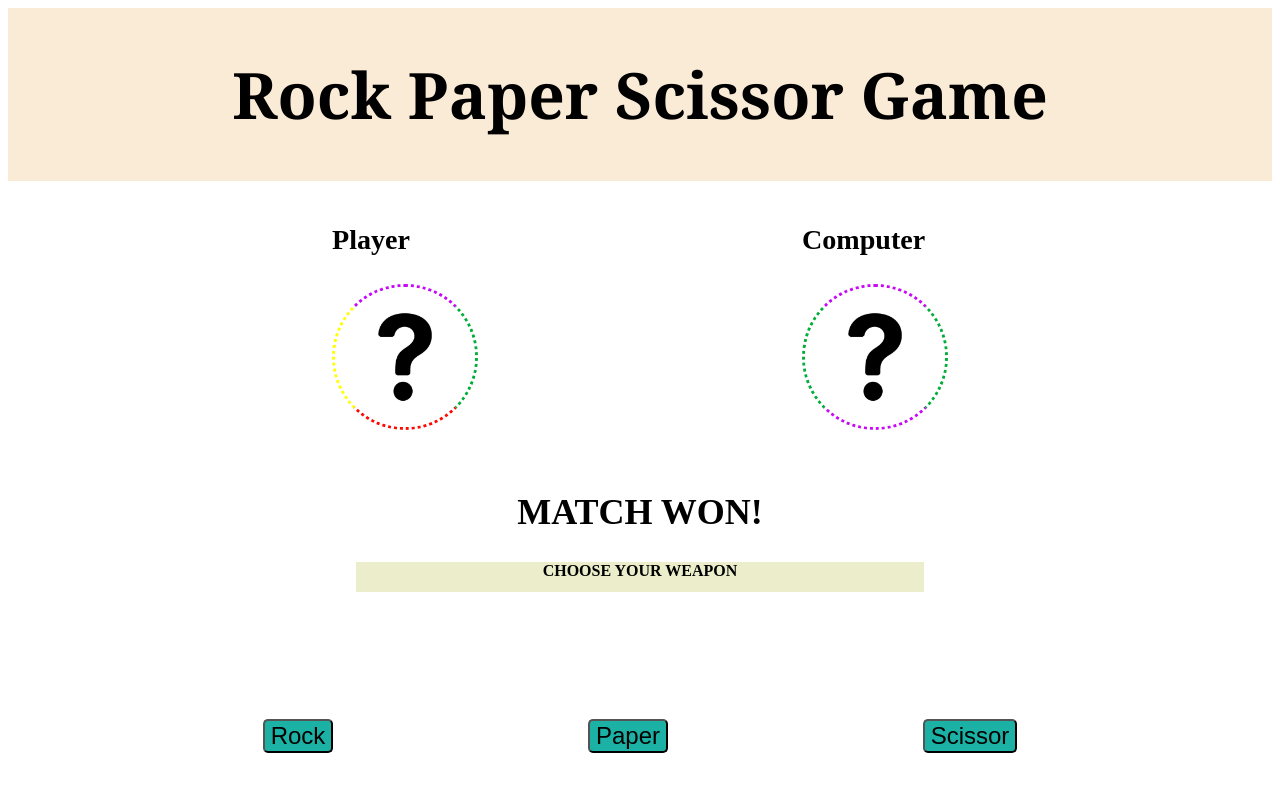
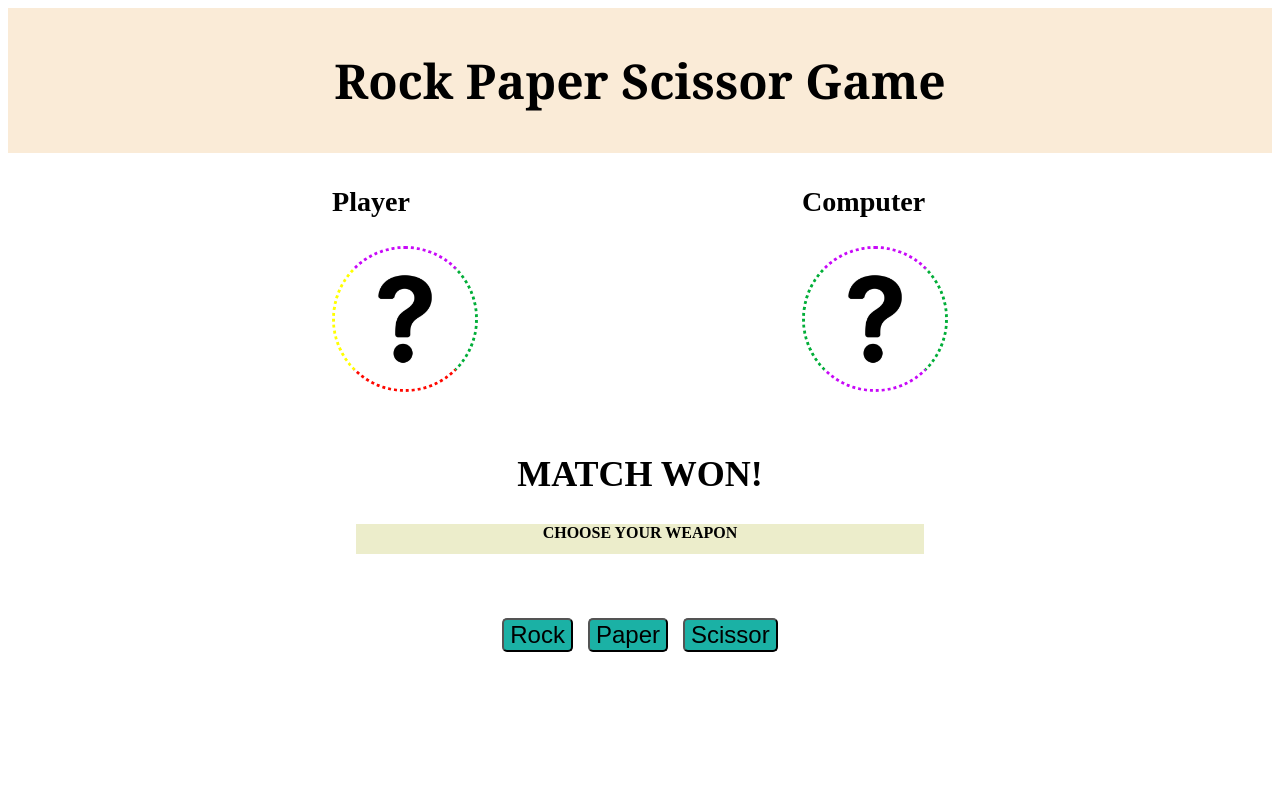
Before and after one commit to Preetiaarya/ROCKPAPERSCISSORGAME, a plain HTML site: page index.html in a window 1280 px wide. Drawn offline with Linux system fonts and the light colour scheme.

Commit message:
pushing some changes of html and css

```diff
--- a/index.html
+++ b/index.html
@@ -10,13 +10,13 @@
 
 <body>
     <header>
-        <h1>Rock Paper Scissor Game</h1>
+        <h2>Rock Paper Scissor Game</h2>
     </header>
     <main>
         <div class="user-container">
             <div>
                 <h3>Player</h3>
-                <img class="Player-image" src="./images/dummy.jpg" alt="">
+                <img class="player-image" src="./images/dummy.jpg" alt="">
             </div>
             <div>
                 <h3>Computer</h3>
--- a/style.css
+++ b/style.css
@@ -29,7 +29,7 @@ img{
     border: dotted;
     border-color: rgb(200, 9, 248) rgb(2, 174, 57)
 }
-.Player-image{
+.player-image{
     border-radius: 50%;
     border: dotted;
     border-color: rgb(200, 9, 248) rgb(2, 174, 57)  rgb(255, 8, 0) yellow;
@@ -40,11 +40,11 @@ img{
 .user-container {
     display: flex;
     justify-content: space-evenly;
-    /* background-color: rgb(69, 150, 123);
-    height: 80px; */
+    /* background-color: rgb(191, 245, 227); */
     font-size: x-large;
     font-weight: bold;
-    margin-top: 15px;
+    margin-top: 5px;
+
 }
 /* ---------------choose weapon------------------- */
 
@@ -60,8 +60,9 @@ img{
 
 .button-container{
     display: flex;
-    justify-content: space-evenly;
-    margin-top: 10%;
+    justify-content: center;
+    margin-top: 5%;
+    gap: 15px;
 }
  /* --------------restart-button-------------------- */
 
```
